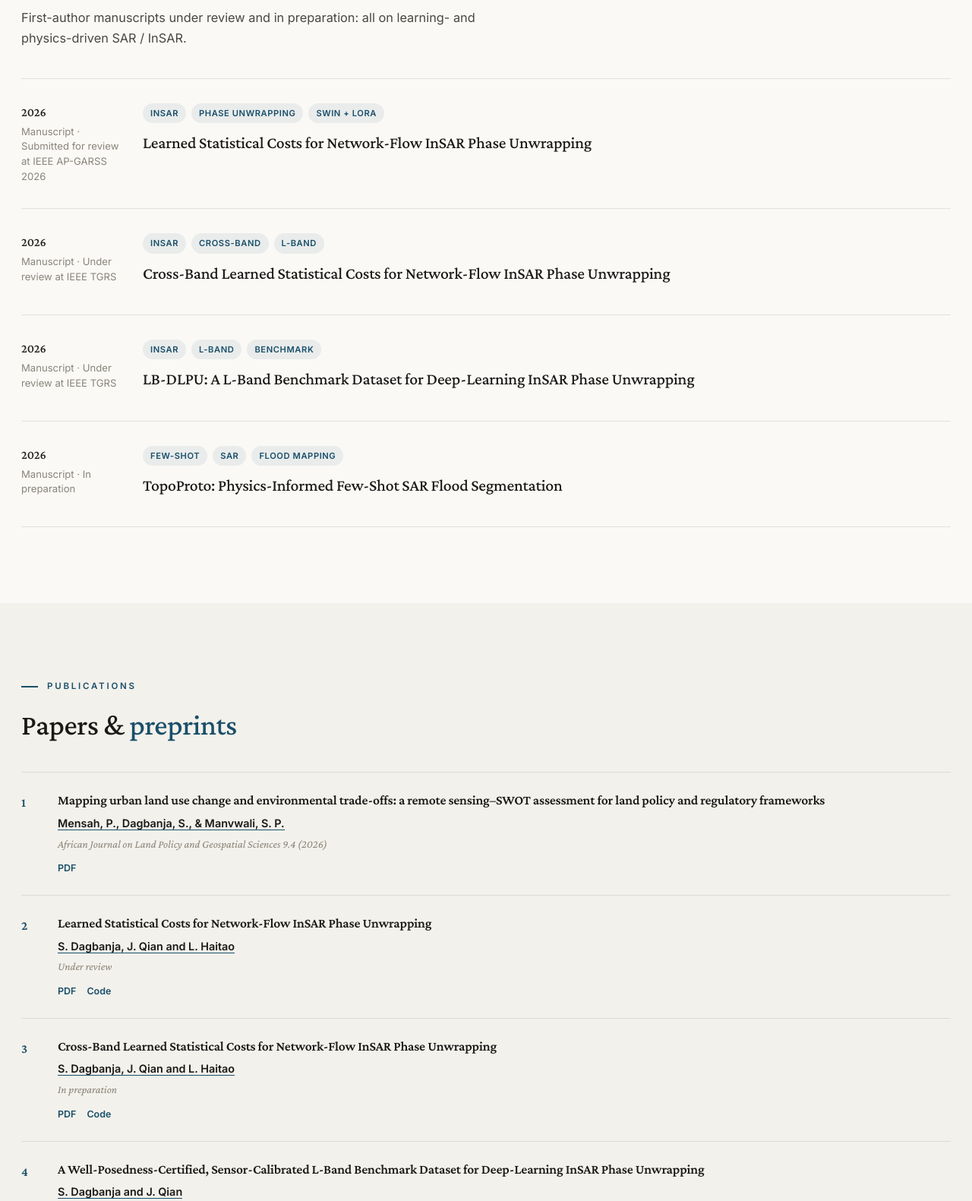
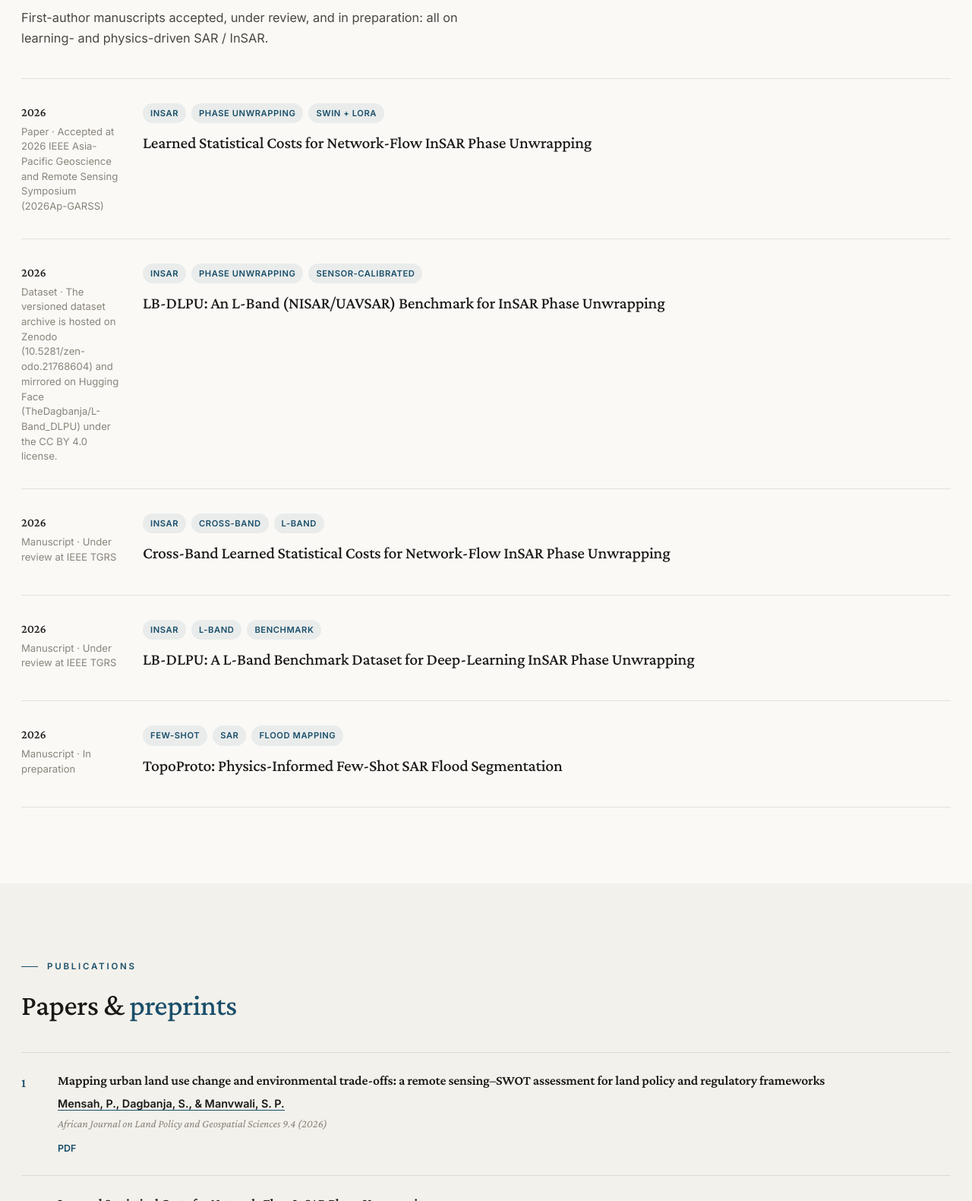
Before and after one commit to TheDagbanja/thedagbanja.github.io, a plain HTML site: page index.html in a window 1280 px wide. Shown: the part 2400-3981 px from the top of the page at 76% size. Drawn offline with nearby package versions, Linux system fonts and the light colour scheme.

Commit message:
Update index.html

```diff
--- a/index.html
+++ b/index.html
@@ -347,15 +347,23 @@ body::before{content:'';position:fixed;inset:0;z-index:-3;pointer-events:none;
     <div class="reveal">
       <span class="eyebrow">Projects</span>
       <h2 class="section-title">Current & recent <span class="accent">work</span></h2>
-      <p class="lead-dim">First-author manuscripts under review and in preparation: all on learning- and physics-driven SAR / InSAR.</p>
+      <p class="lead-dim">First-author manuscripts accepted, under review, and in preparation: all on learning- and physics-driven SAR / InSAR.</p>
     </div>
 
     <div style="margin-top:40px">
       <article class="project reveal">
-        <div class="meta"><span class="yr">2026</span>Manuscript · Submitted for review at IEEE AP-GARSS 2026</div>
+        <div class="meta"><span class="yr">2026</span>Paper · Accepted at 2026 IEEE Asia-Pacific Geoscience and Remote Sensing Symposium (2026Ap-GARSS)</div>
         <div>
           <div class="tags"><span>InSAR</span><span>Phase Unwrapping</span><span>Swin + LoRA</span></div>
           <h3>Learned Statistical Costs for Network-Flow InSAR Phase Unwrapping</h3>
+        </div>
+      </article>
+
+      <article class="project reveal">
+        <div class="meta"><span class="yr">2026</span>Dataset · The versioned dataset archive is hosted on Zenodo (10.5281/zen-odo.21768604) and mirrored on Hugging Face (TheDagbanja/L-Band_DLPU) under the CC BY 4.0 license.</div>
+        <div>
+          <div class="tags"><span>InSAR</span><span>Phase Unwrapping</span><span>Sensor-Calibrated</span></span></div>
+          <h3>LB-DLPU: An L-Band (NISAR/UAVSAR) Benchmark for InSAR Phase Unwrapping</h3>
         </div>
       </article>
 
@@ -409,7 +417,7 @@ body::before{content:'';position:fixed;inset:0;z-index:-3;pointer-events:none;
         <div>
           <h3>Learned Statistical Costs for Network-Flow InSAR Phase Unwrapping</h3>
           <div class="authors"><u>S. Dagbanja, J. Qian and L. Haitao</u></div>
-          <div class="venue">Under review</div>
+          <div class="venue">Proc. 2026 IEEE Asia-Pacific Geoscience and Remote Sensing Symposium (AP-GARSS)</div>
           <div class="links"><a href="#" target="_blank" rel="noopener">PDF</a><a href="#" target="_blank" rel="noopener">Code</a></div>
         </div>
       </div>
@@ -425,8 +433,8 @@ body::before{content:'';position:fixed;inset:0;z-index:-3;pointer-events:none;
       <div class="pub reveal">
         <div class="n">4</div>
         <div>
-          <h3>A Well-Posedness-Certified, Sensor-Calibrated L-Band Benchmark Dataset for Deep-Learning InSAR Phase Unwrapping</h3>
-          <div class="authors"><u>S. Dagbanja and J. Qian</u></div>
+          <h3>LB-DLPU: A Recoverability-Certified, NISAR/UAVSAR-Calibrated L-Band Benchmark for InSAR Phase Unwrapping</h3>
+          <div class="authors"><u>S. Dagbanja, J. Qian and H. LV</u></div>
           <div class="venue">In preparation</div>
           <div class="links"><a href="#" target="_blank" rel="noopener">PDF</a><a href="#" target="_blank" rel="noopener">Code</a></div>
         </div>
```
